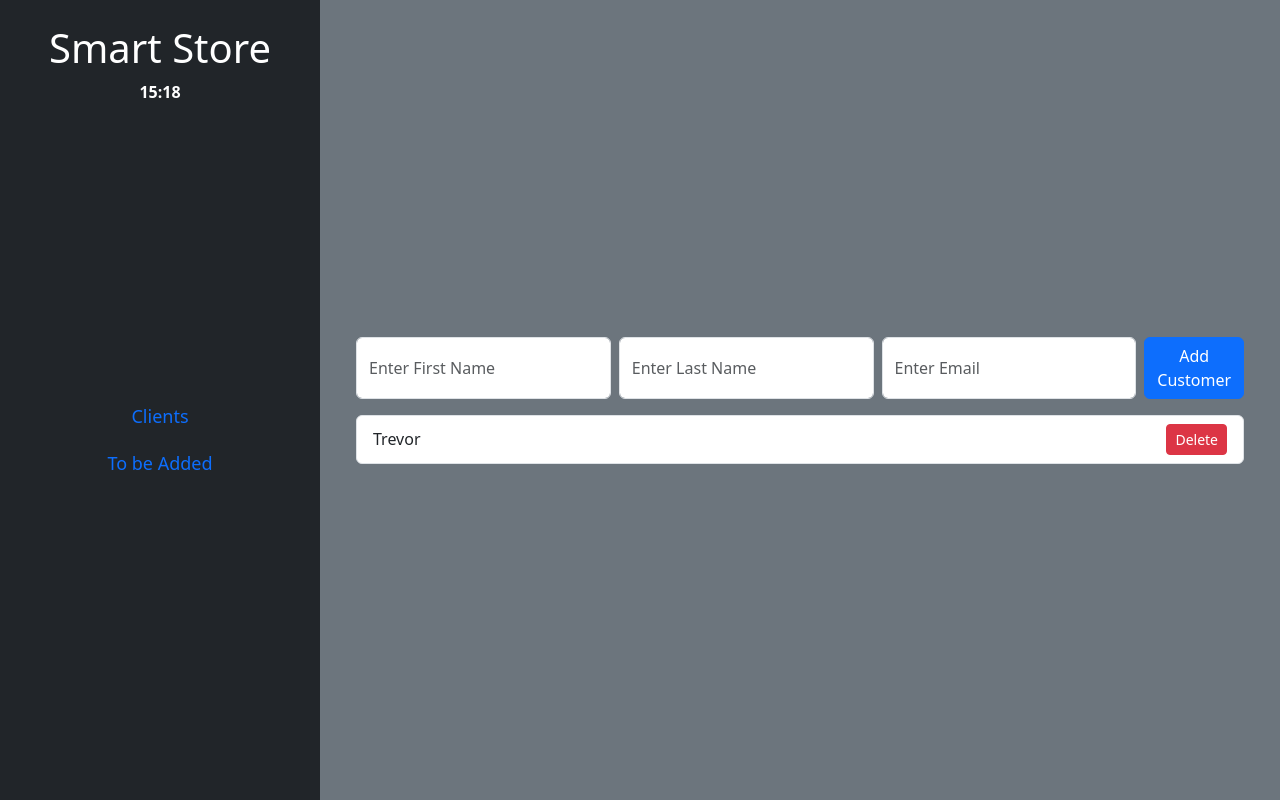
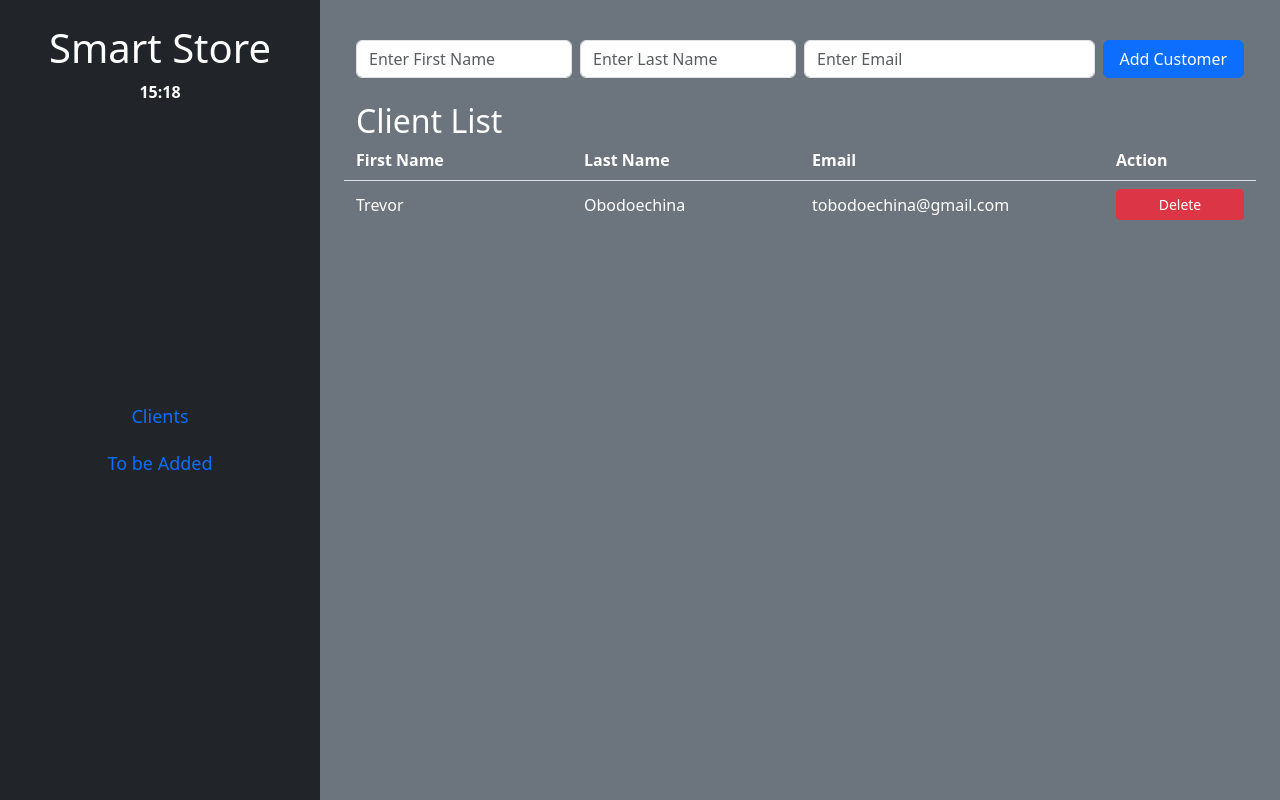
Before and after one commit to Crisguts/iot_snack_hub, a Flask app: page / in a window 1280 px wide. Run offline with Flask 3, Linux system fonts and the light colour scheme; data comes from the database, SQL or seed files in the repository; both versions use the stored data as it was after the commit.

Commit message:
Made changes to client
- Parth added last name and email fields. So I added a grid to properly display instead of it being one field
- Added a script to close alerts automatically
- Added a header for the client list

```diff
--- a/templates/index.html
+++ b/templates/index.html
@@ -24,14 +24,14 @@
     </div>
 
   <!-- Main content -->
-    <div class="col-9 d-flex align-items-center justify-content-center bg-secondary">
+<div class="col-9 bg-secondary">
   <div class="w-100 p-4">
 
 <!-- Bootstrap Alerts -->
 {% with messages = get_flashed_messages(with_categories=true) %}
   {% if messages %}
     {% for category, message in messages %}
-              <div class="alert alert-{{ category }} alert-dismissible fade show position-absolute top-0 end-0" role="alert">
+      <div class="alert alert-{{ category }} alert-dismissible fade show" role="alert">
         {{ message }}
         <button type="button" class="btn-close" data-bs-dismiss="alert" aria-label="Close"></button>
       </div>
@@ -39,30 +39,47 @@
   {% endif %}
 {% endwith %}
 
-        <!-- Form -->
-        <form method="POST" action="/add" class="d-flex mb-3">
-          <input type="text" name="first_name" class="form-control me-2 custom-input" placeholder="Enter First Name">
-          <br>
-          <input type="text" name="last_name" class="form-control me-2 custom-input" placeholder="Enter Last Name">
-          <br>
-          <input type="text" name="email" class="form-control me-2 custom-input" placeholder="Enter Email">
-          <br>
-          <button type="submit" class="btn btn-primary custom-btn">Add Customer</button>
+    <!-- Add Customer Form -->
+    <form method="POST" action="/add" class="row g-2 mb-4 align-items-center mt-2">
+      <div class="col-3">
+        <input type="text" name="first_name" class="form-control" placeholder="Enter First Name">
+      </div>
+      <div class="col-3">
+        <input type="text" name="last_name" class="form-control" placeholder="Enter Last Name">
+      </div>
+      <div class="col-4">
+        <input type="text" name="email" class="form-control" placeholder="Enter Email">
+      </div>
+      <div class="col-2">
+        <button type="submit" class="btn btn-primary w-100">Add Customer</button>
+      </div>
     </form>
+    <!-- Title -->
+    <h2 class="text-white mb-2">Client List</h2>
+    <!-- Table Headers -->
+    <div class="row fw-bold border-bottom pb-2 mb-2">
+      <div class="col-3">First Name</div>
+      <div class="col-3">Last Name</div>
+      <div class="col-4">Email</div>
+      <div class="col-2">Action</div>
+    </div>
 
-        <!-- Item List -->
-        <ul class="list-group">
+    <!-- Customer List -->
     {% for i in customers %}
-            <li class="list-group-item d-flex justify-content-between align-items-center">
-              {{ i[1] }}
-              <a href="/delete/{{ i[0] }}" class="btn btn-sm btn-danger">Delete</a>
-            </li>
+      <div class="row align-items-center mb-2">
+        <div class="col-3">{{ i[1] }}</div>
+        <div class="col-3">{{ i[2] }}</div>
+        <div class="col-4">{{ i[3] }}</div>
+        <div class="col-2">
+          <a href="/delete/{{ i[0] }}" class="btn btn-sm btn-danger w-100">Delete</a>
+        </div>
+      </div>
     {% endfor %}
-        </ul>
 
   </div>
 </div>
     </div>
+
 
   <!-- Clock Script -->
   <script>
@@ -74,6 +91,14 @@
     }
     setInterval(updateClock, 1000);
     updateClock();
+
+    setTimeout(() => {
+    const alerts = document.querySelectorAll('.alert');
+    alerts.forEach(alert => {
+      const bsAlert = bootstrap.Alert.getOrCreateInstance(alert);
+      bsAlert.close();
+    });
+  }, 3000);
   </script>
 
   <!-- Bootstrap JS for alerts -->
```
Also changed, not shown: store.db. Lines whose indentation alone changed are shown as unchanged.
